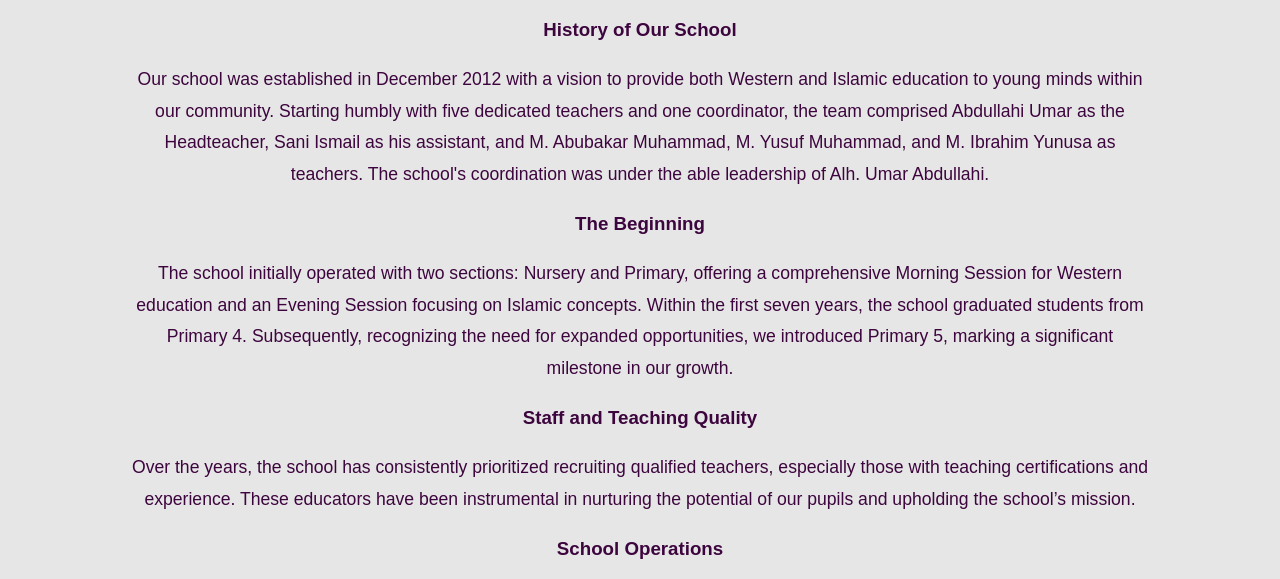
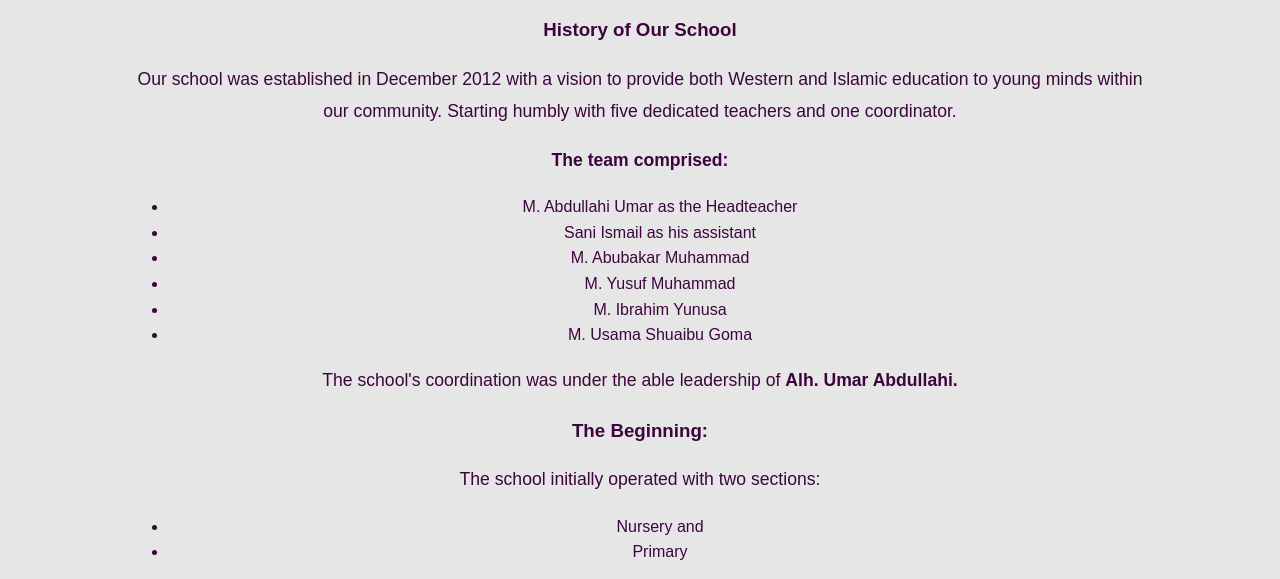
Before and after one commit to fathulmajiydacademy/fathulmajiydacademy, a plain HTML site: page index.html in a window 1280 px wide. Shown: the part 338-917 px from the top of the page. Drawn offline with Linux system fonts and the light colour scheme; files whose address does not match are found by name.

Commit message:
Update index.html

```diff
--- a/index.html
+++ b/index.html
@@ -43,9 +43,23 @@
             <h2>Our History</h2>
                 <h3>History of Our School</h3>
 
-<p>Our school was established in December 2012 with a vision to provide both Western and Islamic education to young minds within our community. Starting humbly with five dedicated teachers and one coordinator, the team comprised Abdullahi Umar as the Headteacher, Sani Ismail as his assistant, and M. Abubakar Muhammad, M. Yusuf Muhammad, and M. Ibrahim Yunusa as teachers. The school's coordination was under the able leadership of Alh. Umar Abdullahi.</p>
-<h3>The Beginning</h3>
-<p>The school initially operated with two sections: Nursery and Primary, offering a comprehensive Morning Session for Western education and an Evening Session focusing on Islamic concepts. Within the first seven years, the school graduated students from Primary 4. Subsequently, recognizing the need for expanded opportunities, we introduced Primary 5, marking a significant milestone in our growth.</p>
+<p>Our school was established in December 2012 with a vision to provide both Western and Islamic education to young minds within our community. Starting humbly with five dedicated teachers and one coordinator.
+<p><strong>The team comprised:</strong></p>
+          <ul>
+            <li>M. Abdullahi Umar as the Headteacher</li>
+            <li>Sani Ismail as his assistant</li>
+            <li>M. Abubakar Muhammad</li>
+            <li>M. Yusuf Muhammad</li>
+            <li>M. Ibrahim Yunusa</li>
+            <li>M. Usama Shuaibu Goma</li>
+          </ul>
+          <p>The school's coordination was under the able leadership of <strong><emp>Alh. Umar Abdullahi.</emp></strong></p>
+<h3>The Beginning:</h3>
+<p>The school initially operated with two sections:</p>
+          <ul>
+            <li>Nursery and</li>
+            <li>Primary</li>
+            <p>The two sections have been offering a comprehensive Morning Session for Western education and an Evening Session focusing on Islamic concepts. Within the first seven years, the school graduated students from Primary 4. Subsequently, recognizing the need for expanded opportunities, we introduced Primary 5, marking a significant milestone in our growth.</p>
 <h3>Staff and Teaching Quality</h3>
 <p>Over the years, the school has consistently prioritized recruiting qualified teachers, especially those with teaching certifications and experience. These educators have been instrumental in nurturing the potential of our pupils and upholding the school’s mission.</p>
 <h3>School Operations</h3>
```
